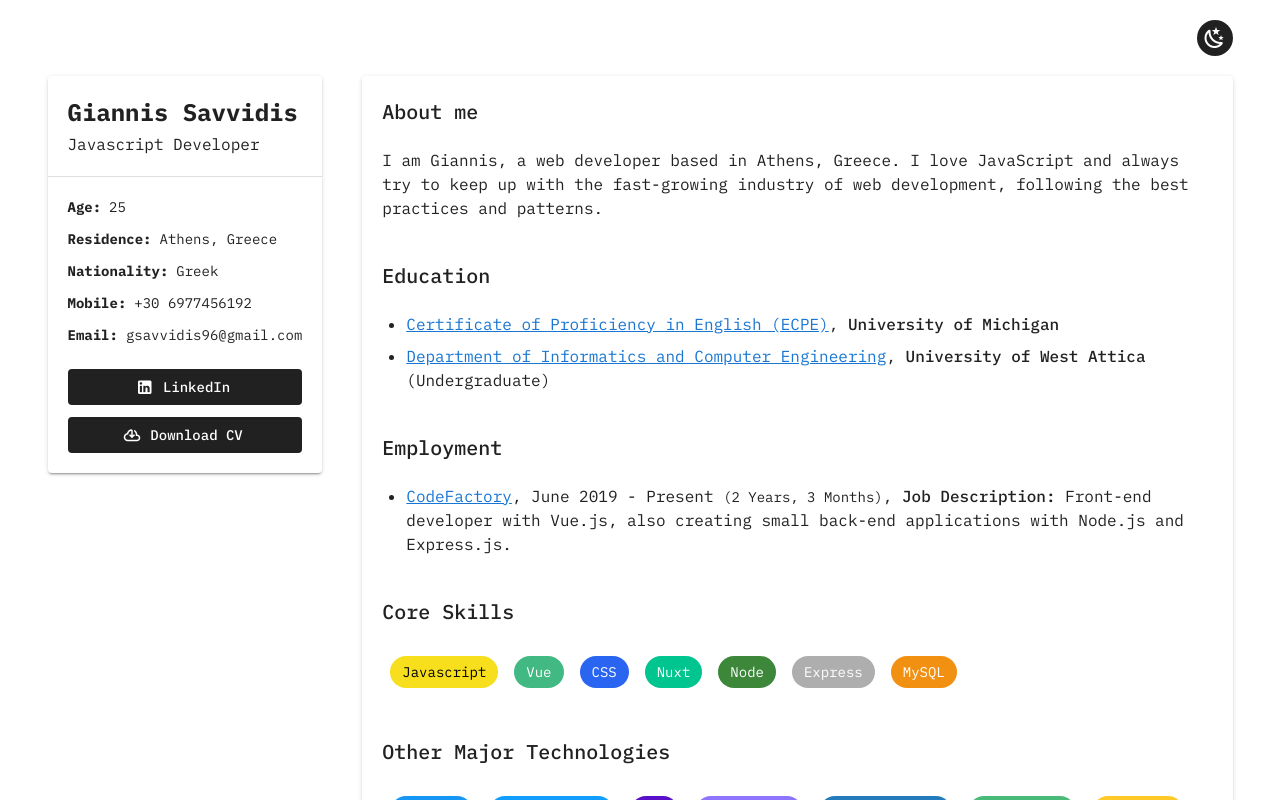
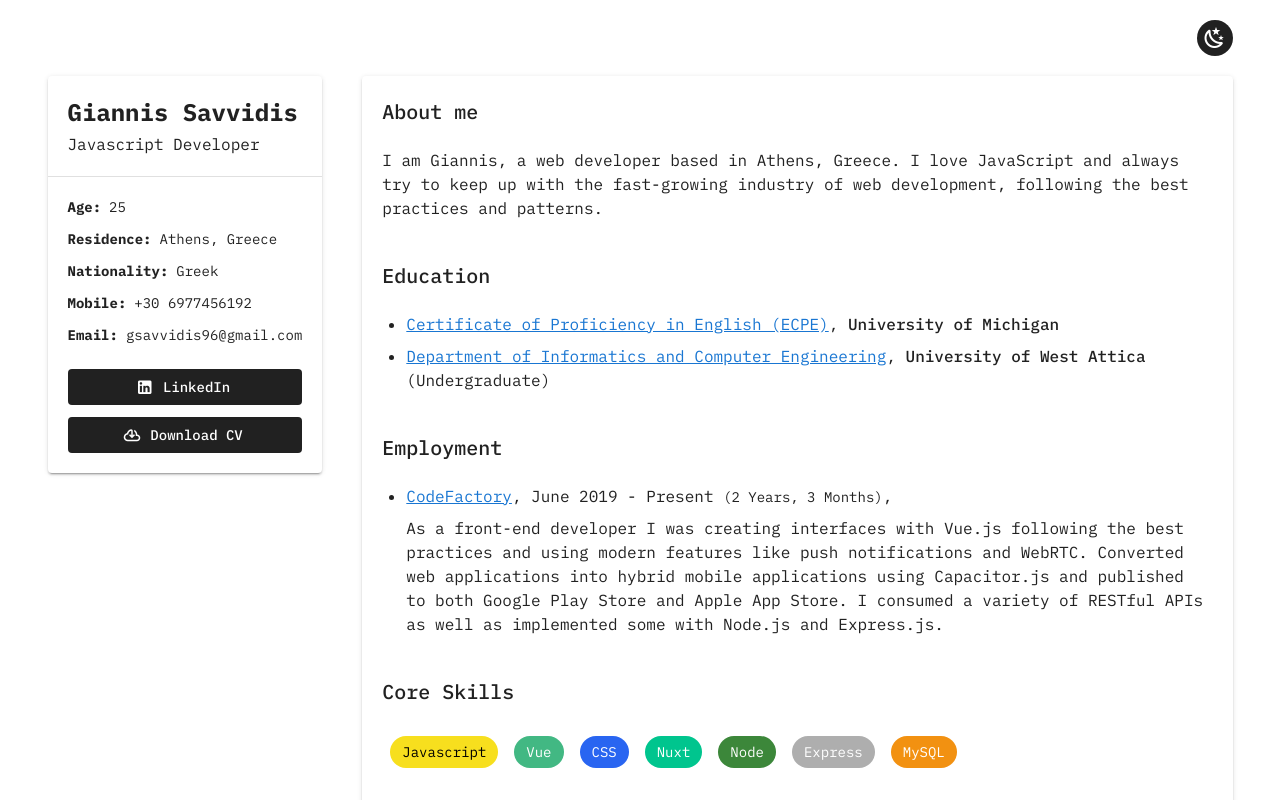
Before and after one commit to gsavvidis96/gsavvidis-cv, a Nuxt app: page / in a window 1280 px wide. Shown: the top 800 px of the page. Built offline with nearby package versions, Linux system fonts and the light colour scheme.

Commit message:
job description

```diff
--- a/pages/index.vue
+++ b/pages/index.vue
@@ -127,9 +127,15 @@
                 <a href="https://codefactory.gr/" target="_blank">CodeFactory</a
                 >, June 2019 - Present
                 <span class="body-2">({{ timeInCf }})</span>,
-                <span class="font-weight-medium">Job Description: </span>
-                Front-end developer with Vue.js, also creating small back-end
-                applications with Node.js and Express.js.
+                <div class="body-1 pt-2">
+                  As a front-end developer I was creating interfaces with Vue.js
+                  following the best practices and using modern features like
+                  push notifications and WebRTC. Converted web applications into
+                  hybrid mobile applications using Capacitor.js and published to
+                  both Google Play Store and Apple App Store. I consumed a
+                  variety of RESTful APIs as well as implemented some with
+                  Node.js and Express.js.
+                </div>
               </li>
             </ul>
 
```
